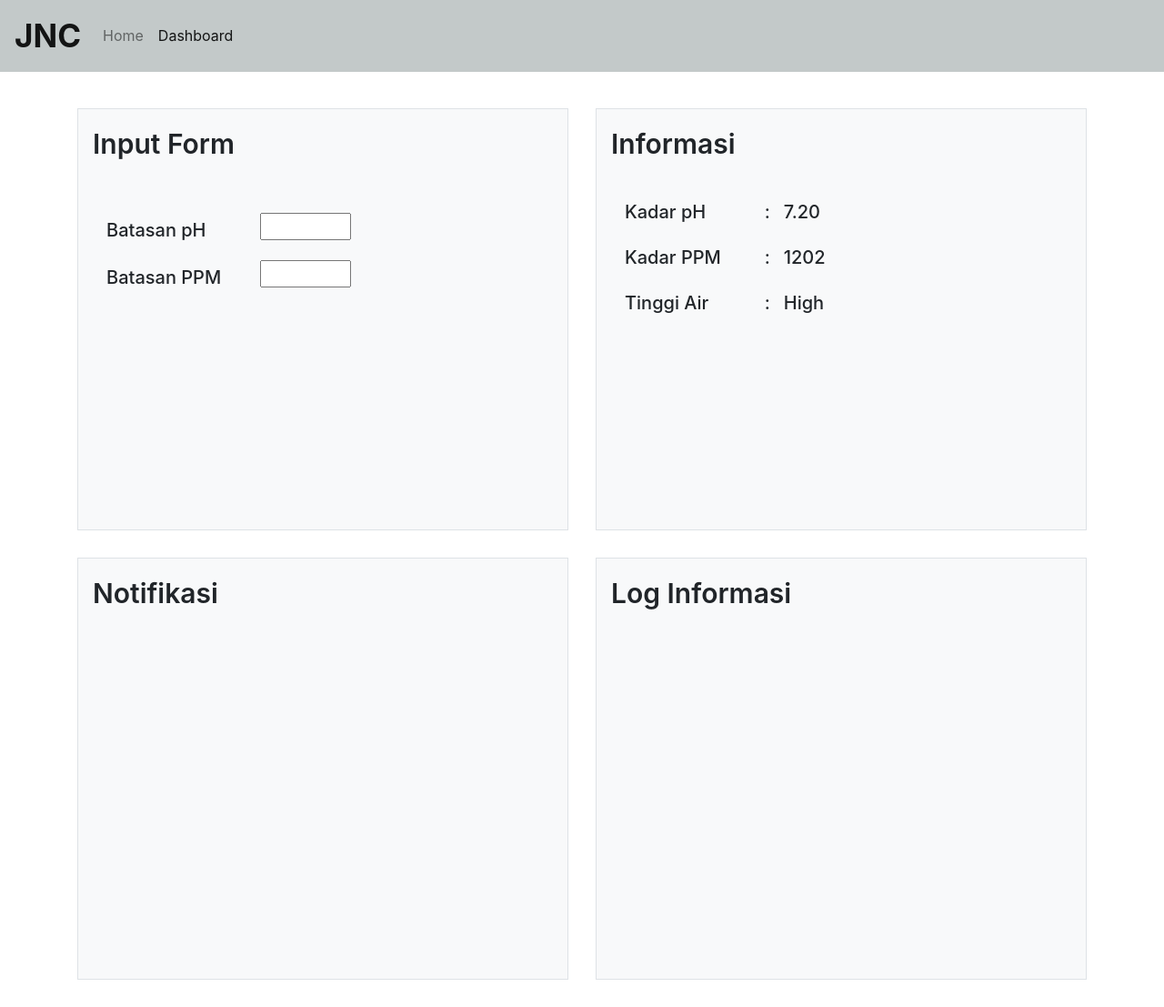
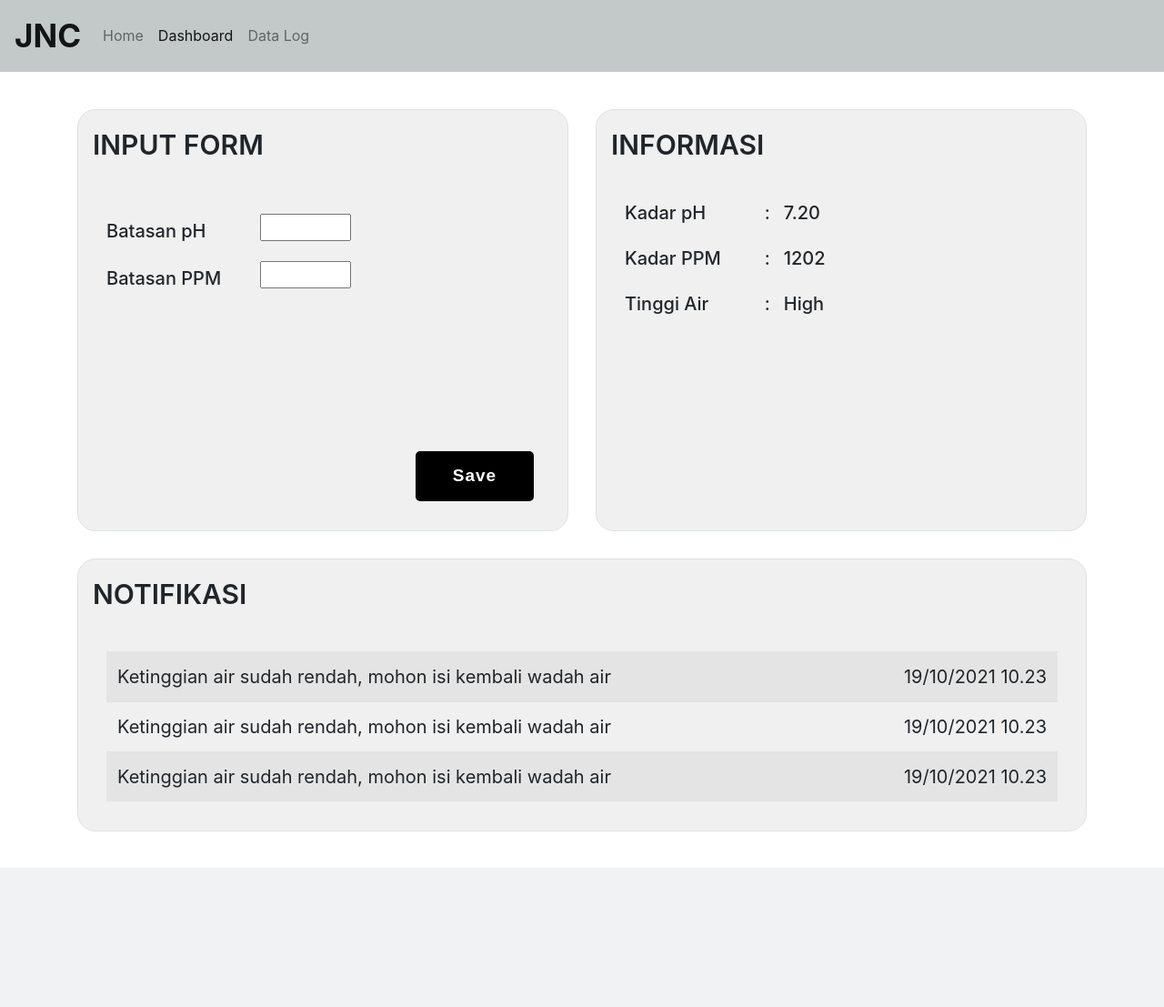
Before and after one commit to nathaniel-niel/SkripsiHidroponik, a PHP site: page /dashboard.html in a window 1280 px wide. Shown: the whole page at 91% size. After the commit the page ends 954 px from the top, so only its background shows below. Run offline with PHP 8.4, Linux system fonts and the light colour scheme.

Commit message:
tambah menu datalog

```diff
--- a/Front-End/dashboard.html
+++ b/Front-End/dashboard.html
@@ -16,7 +16,7 @@
     <script src="https://cdn.jsdelivr.net/npm/bootstrap@4.6.1/dist/js/bootstrap.bundle.min.js" integrity="sha384-fQybjgWLrvvRgtW6bFlB7jaZrFsaBXjsOMm/tB9LTS58ONXgqbR9W8oWht/amnpF" crossorigin="anonymous"></script>
 
     <!-- bar navigasi -->
-    <nav class="navbar navbar-expand-lg navbar-light">
+    <nav class="navbar navbar-expand-lg navbar-light fixed-top">
         <a class="navbar-brand" href="index.html">JNC</a>
         <button class="navbar-toggler" type="button" data-toggle="collapse" data-target="#navbarNavAltMarkup" aria-controls="navbarNavAltMarkup" aria-expanded="false" aria-label="Toggle navigation">
           <span class="navbar-toggler-icon"></span>
@@ -25,18 +25,19 @@
           <div class="navbar-nav">
             <a class="nav-link" href="index.html">Home <span class="sr-only">(current)</span></a>
             <a class="nav-link active" href="dashboard.html">Dashboard</a>
+            <a class="nav-link" href="datalog.html">Data Log</a>
 
           </div>
         </div>
     </nav>
 
-    <!-- Main Layout -->
+    <!-- Input Form & Informasi Layout -->
     <div class="container" id="main-layout">
       <div class="row g-2">
 
-        <!-- Layout 1 -->
+        <!-- Layout Input Form -->
         <div class="col-6">
-          <div class="p-3 border bg-light">Input Form
+          <div class="p-3 border" id="layout-input-form">INPUT FORM
             <div class="container position">
               <div class="row g-2">
                 <div class="col-4">
@@ -55,16 +56,16 @@
                   <input class="input" type="text">
                 </div>
               </div>
-
+              <span><a href="#"></a></span>
             </div>
           </div>
         </div>
 
-        <!-- Layout 2 -->
+        <!-- Layout Informasi -->
         <div class="col-6">
-          <div class="p-3 border bg-light">Informasi
+          <div class="p-3 border" id="layout-informasi">INFORMASI
             <div class="container position">
-              <div class="row g-2" id="layout-informasi">
+              <div class="row g-2" id="isi-informasi">
                 <div class="col-4">
                   <h5 id="informasi">Kadar pH</h5>
                 </div>
@@ -74,7 +75,7 @@
                 </div>
               </div>
 
-              <div class="row g-2" id="layout-informasi">
+              <div class="row g-2" id="isi-informasi">
                 <div class="col-4">
                   <h5 id="informasi">Kadar PPM</h5>
                 </div>
@@ -84,7 +85,7 @@
                 </div>
               </div>
 
-              <div class="row g-2" id="layout-informasi">
+              <div class="row g-2" id="isi-informasi">
                 <div class="col-4">
                   <h5 id="informasi">Tinggi Air</h5>
                 </div>
@@ -99,23 +100,42 @@
           </div>
         </div>
 
-        <!-- Layout 3 -->
-        <div class="col-6">
-          <div class="p-3 border bg-light">Notifikasi</div>
-          <div class="container">
-
-          </div>
-        </div>
-
-        <!-- Layout 4 -->
-        <div class="col-6">
-          <div class="p-3 border bg-light">Log Informasi</div>
-        </div>
 
 
 
       </div>
     </div>
 
+    <!-- Layout Notifikasi -->
+    <div class="container">
+      <div class="p-3 border" id="layout-notifikasi">NOTIFIKASI
+        <div class="container position">
+          <table class="table table-striped">
+            <!-- <thead>
+              <tr>
+                <th>Firstname</th>
+              </tr>
+            </thead> -->
+            <tbody>
+              <tr>
+                <td id="message">Ketinggian air sudah rendah, mohon isi kembali wadah air</td>
+                <td id="message-datetime">19/10/2021 10.23</td>
+              </tr>
+              <tr>
+                <td id="message">Ketinggian air sudah rendah, mohon isi kembali wadah air</td>
+                <td id="message-datetime">19/10/2021 10.23</td>
+              </tr>
+              <tr>
+                <td id="message">Ketinggian air sudah rendah, mohon isi kembali wadah air</td>
+                <td id="message-datetime">19/10/2021 10.23</td>
+              </tr>
+            </tbody>
+          </table>
+        </div>
+      </div>
+    </div>
+
+
+
   </body>
 </html>
--- a/Front-End/style_dashboard.css
+++ b/Front-End/style_dashboard.css
@@ -1,3 +1,16 @@
+.btn{
+    border-radius: 10px;
+    background-color: rgb(115, 226, 115);
+    color: #fff;
+    margin-top: 180px;
+    margin-left: 330px;
+    width: 140px;
+}
+
+.btn:hover{
+    background-color: rgb(214, 213, 210);
+}
+
 .col-6{
     margin-bottom: 30px;
 }
@@ -21,12 +34,41 @@
     font-size: small;
 }
 
-#layout-informasi{
+#isi-informasi{
     height: 50px;
 }
 
+#layout-informasi{
+    background-color: rgb(240, 240, 240);
+    border-radius: 20px;
+}
+
+#layout-input-form{
+    background-color: rgb(240, 240, 240);
+    border-radius: 20px;
+}
+
+
+#layout-notifikasi{
+    background-color: rgb(240, 240, 240);
+    border-radius: 20px;
+    height: auto;
+    margin-bottom: 40px;
+}
+
 #main-layout{
-    margin-top: 40px;
+    margin-top: 120px;
+}
+
+#message{
+    font-weight: 400;
+    font-size: 20px;
+}
+
+#message-datetime{
+    font-weight: 400;
+    font-size: 20px;
+    text-align: right;
 }
 
 .navbar{
@@ -38,8 +80,18 @@
     font-size: 35px;
 }
 
+/* #navbar-position{
+    width: 100%;
+    position: fixed;
+} */
+
+.table{
+    width: fill;
+}
+
 .position{
     margin-top: 40px;
+    width: 100%;
 }
 
 .p-3{
@@ -47,3 +99,48 @@
     font-weight: 600;
     height: 464px;
 }
+
+@import url('https://fonts.googleapis.com/css?family=Montserrat:600&display=swap');
+span{
+    position: relative;
+    display: inline-flex;
+    width: 180px;
+    height: 55px;
+    margin: 170px 15px;
+    margin-left: 340px;
+    perspective: 1000px;
+  }
+  span a{
+    font-size: 19px;
+    letter-spacing: 1px;
+    transform-style: preserve-3d;
+    transform: translateZ(-25px);
+    transition: transform .25s;
+    font-family: 'Montserrat', sans-serif;
+
+  }
+  span a:before,
+  span a:after{
+    position: absolute;
+    content: "Save";
+    height: 55px;
+    width: 130px;
+    display: flex;
+    align-items: center;
+    justify-content: center;
+    border: 5px solid black;
+    box-sizing: border-box;
+    border-radius: 5px;
+  }
+  span a:before{
+    color: #fff;
+    background: #000;
+    transform: rotateY(0deg) translateZ(25px);
+  }
+  span a:after{
+    color: #000;
+    transform: rotateX(90deg) translateZ(25px);
+  }
+  span a:hover{
+    transform: translateZ(-25px) rotateX(-90deg);
+  }
```
Also changed, not shown: Front-End/datalog.html (added, +71 -0 lines), Front-End/index.html (+7 -3 lines), Front-End/style_datalog.css (added, +55 -0 lines), Front-End/style_home.css (+12 -2 lines).
